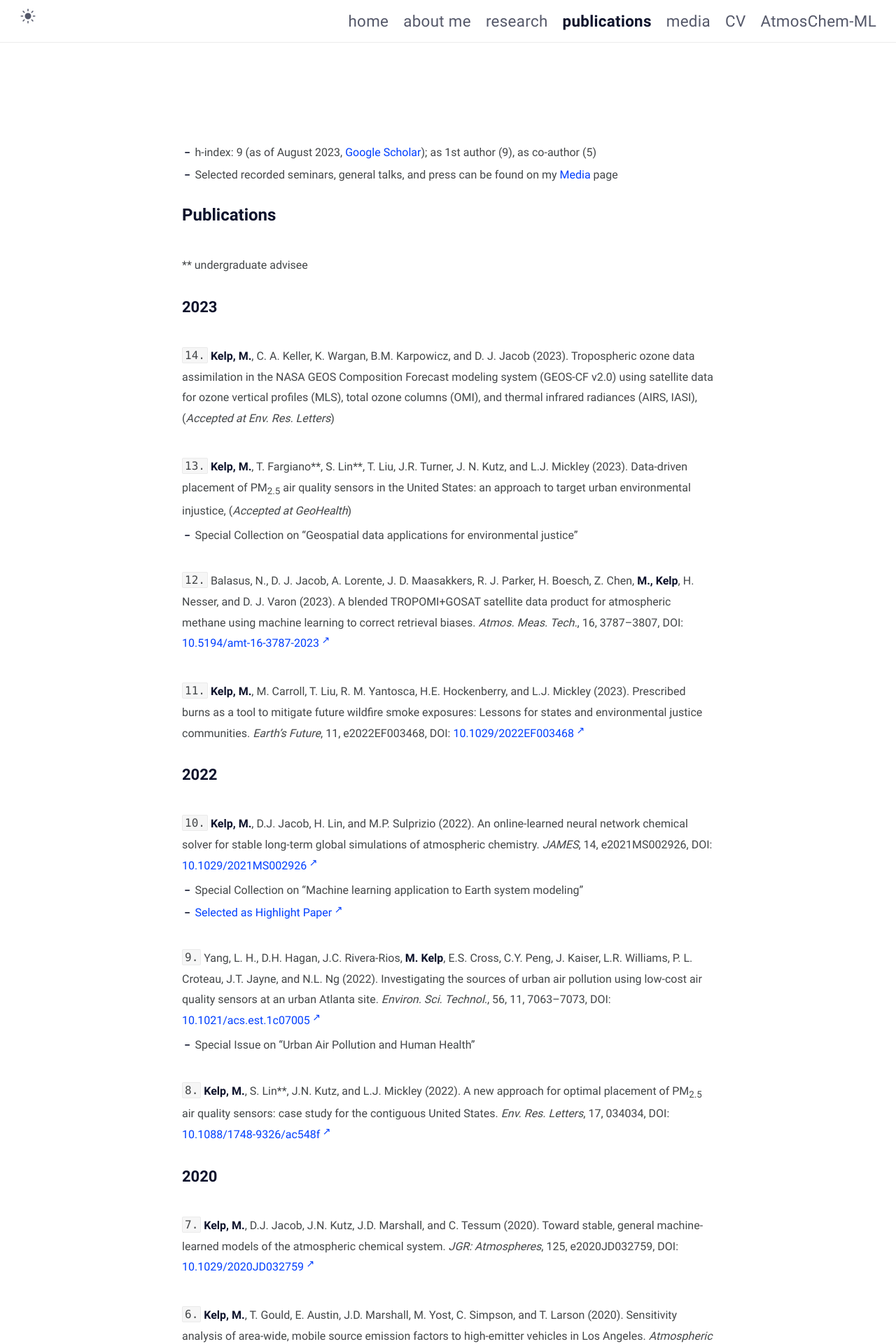
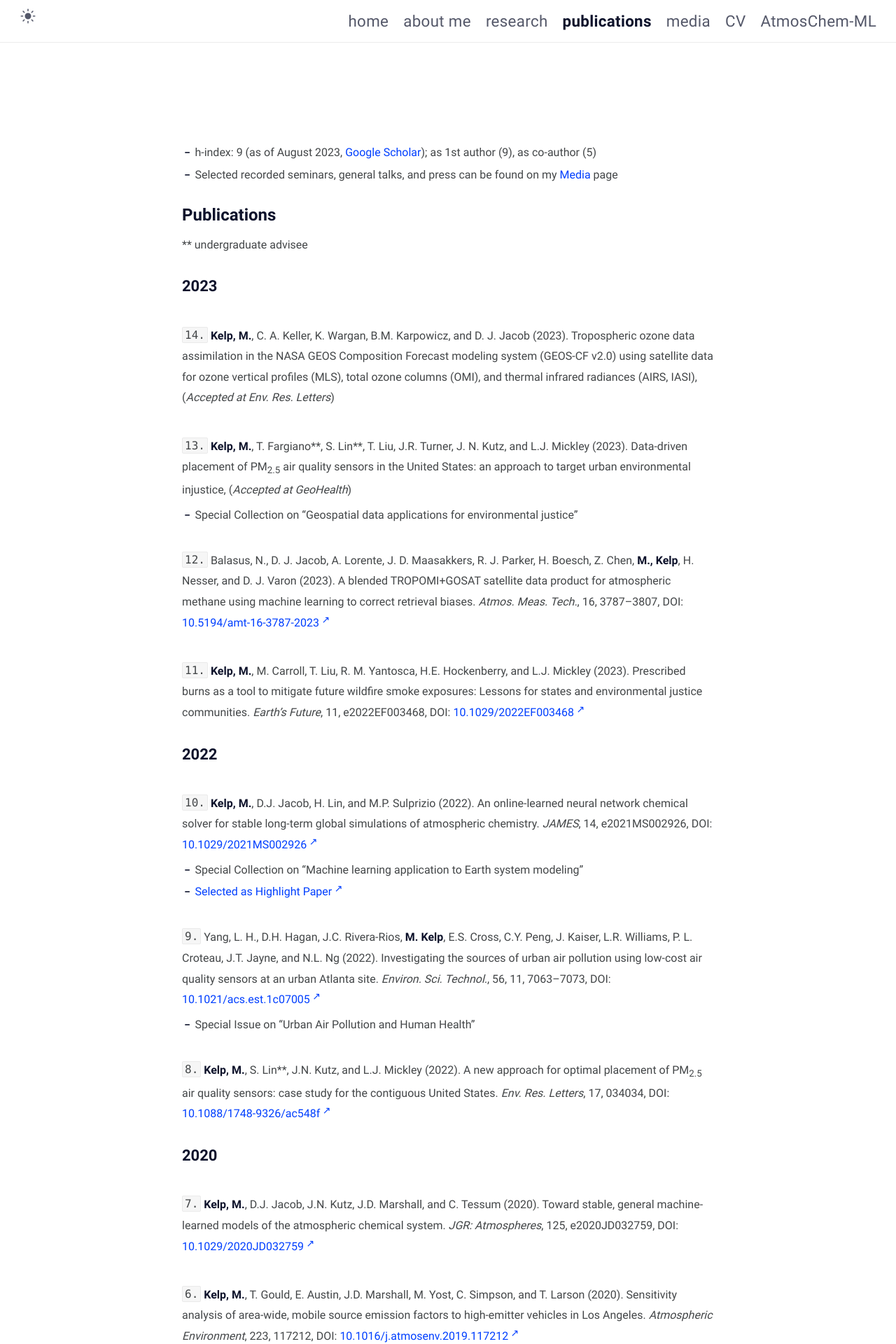
Before and after one commit to mkelp/mkelp.github.io, a Jekyll site: the page built from publications.md, in a window 1280 px wide. Shown: the top 1920 px of the page at 70% size. Built offline with Jekyll 4.4.1, drawn with Linux system fonts in a browser that asks for light colours.

Commit message:
August21b

```diff
--- a/publications.md
+++ b/publications.md
@@ -16,7 +16,7 @@ comments: false
 
 # Publications
 
-<br/> \*\* undergraduate advisee
+\*\* undergraduate advisee
 
 ## **2023**
 
```
